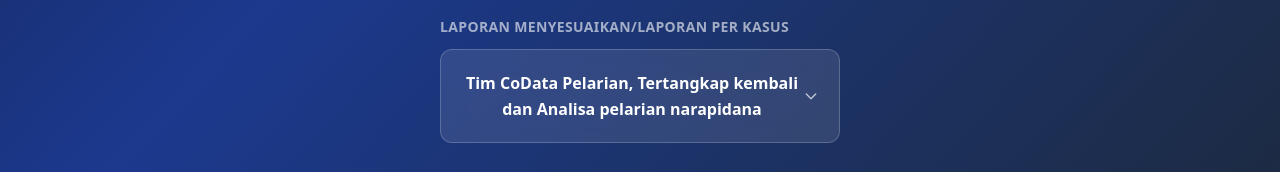
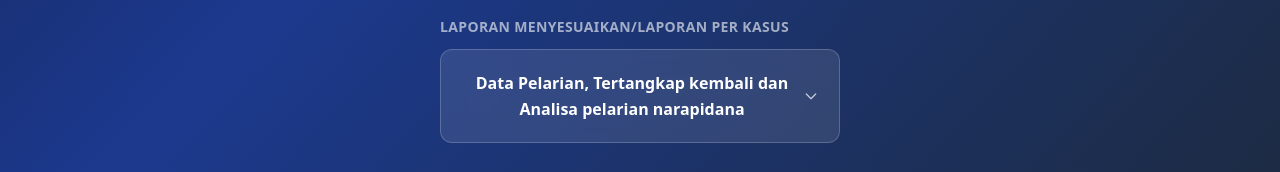
Before and after one commit to mazufik/pelaporanditpamintel, a Next.js app: page /penindakan in a window 1280 px wide. Shown: the part 1089-1261 px from the top of the page. Built offline with nearby package versions, Linux system fonts and the light colour scheme.

Commit message:
fix typo

```diff
--- a/src/app/penindakan/data.ts
+++ b/src/app/penindakan/data.ts
@@ -97,7 +97,7 @@ export const penindakanMenus: Category[] = [
         category: "Laporan Menyesuaikan/Laporan per Kasus",
         menus: [
             {
-                title: "Tim CoData Pelarian, Tertangkap kembali dan Analisa pelarian narapidana",
+                title: "Data Pelarian, Tertangkap kembali dan Analisa pelarian narapidana",
                 items: [
                     {
                         label: "Format Laporan",
```
